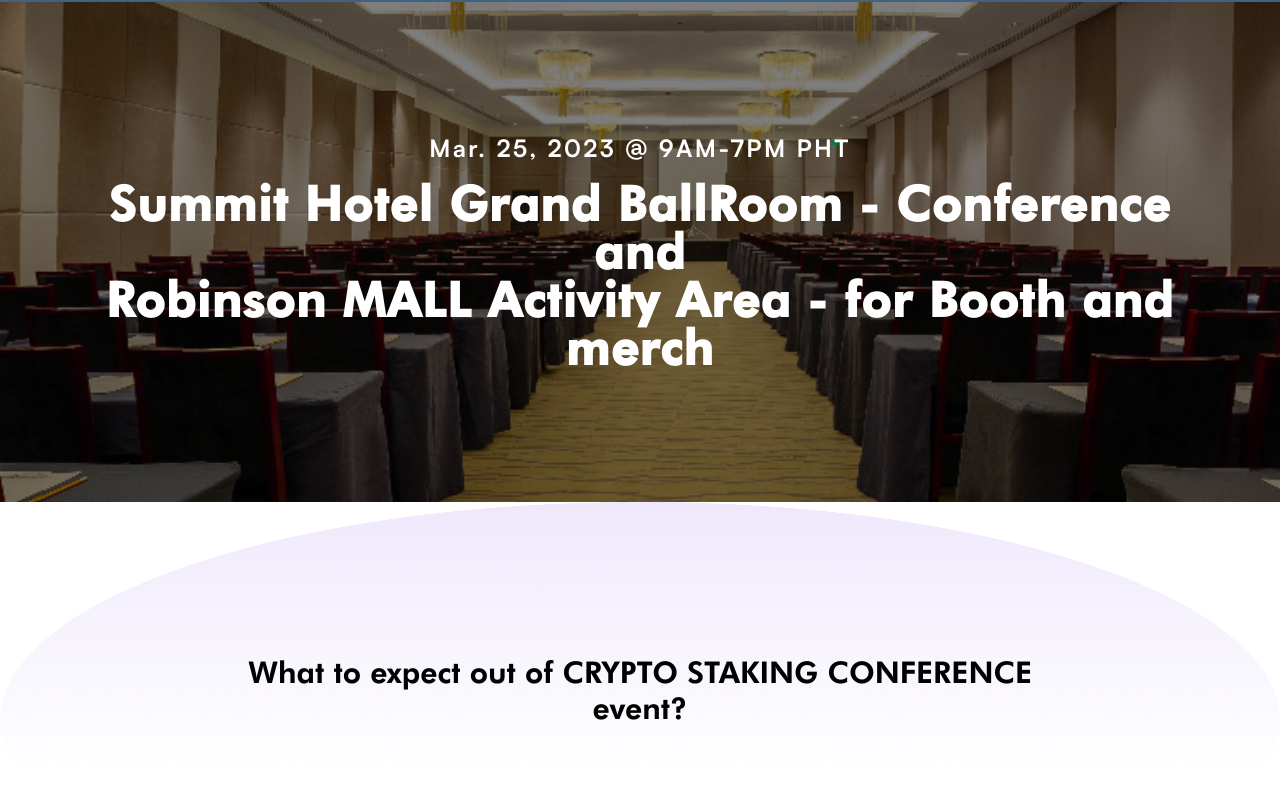
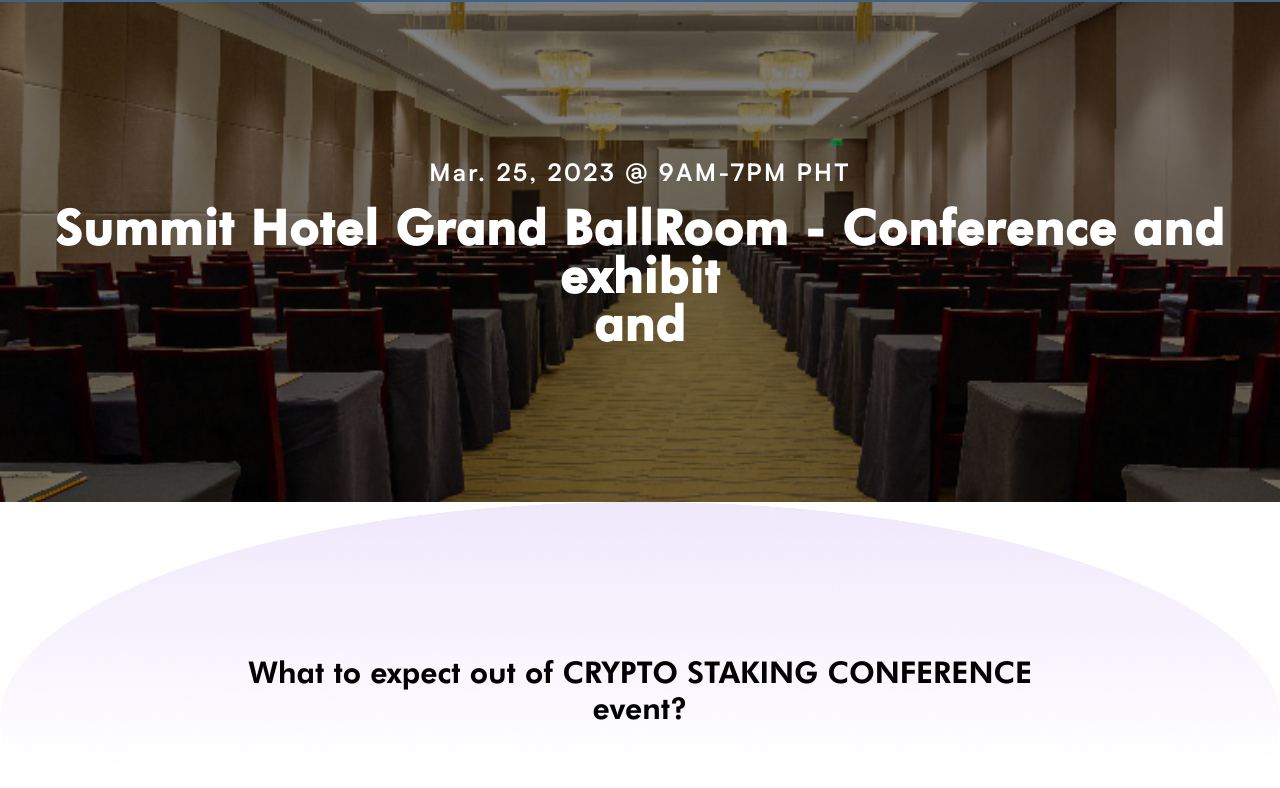
Before and after one commit to itsnalla/Event, a React (Create React App) app: page / in a window 1280 px wide. Shown: the part 798-1586 px from the top of the page. Built offline with nearby package versions, Linux system fonts and the light colour scheme.

Commit message:
Update Home.tsx

```diff
--- a/src/pages/Home/Home.tsx
+++ b/src/pages/Home/Home.tsx
@@ -125,11 +125,11 @@
             Mar. 25, 2023 @ 9AM-7PM PHT
           </h2>
           <h1 className="text-center font-futura text-3xl font-bold tracking-wide md:text-5xl">
-            Summit Hotel Grand BallRoom - Conference
+            Summit Hotel Grand BallRoom - Conference and exhibit
             <h2>
               <span>and</span>
             </h2>
-            Robinson MALL Activity Area - for Booth and merch
+
           </h1>
         </div>
       </section>
@@ -261,7 +261,7 @@
                 <li>your project pamphlets will be included in the EVENT KIT.</li>
                 <li>10 to 20 minutes speaking time for your Project Promotion</li>
                 <li>10 to minutes time to speak about A topic</li>
-                <li>booth in Robinson mall exhibit for your project.</li>
+                <li>booth in exhibit for your project.</li>
                 <li className="grey"><a href="https://tickets-snowy.vercel.app" className="button">Buy Now</a></li>
               </ul>
         </div>
@@ -274,11 +274,11 @@
           Mar. 25, 2023 @ 9AM-7PM PHT
           </h2>
           <h1 className="text-center font-futura text-3xl font-bold tracking-wide md:text-5xl">
-          Summit Hotel Grand BallRoom - Conference
+           Summit Hotel Grand BallRoom - Conference and exhibit
             <h2>
               <span>and</span>
             </h2>
-            Robinson MALL Activity Area - for Booth and merch
+
           </h1>
         </div>
       </section>
```
